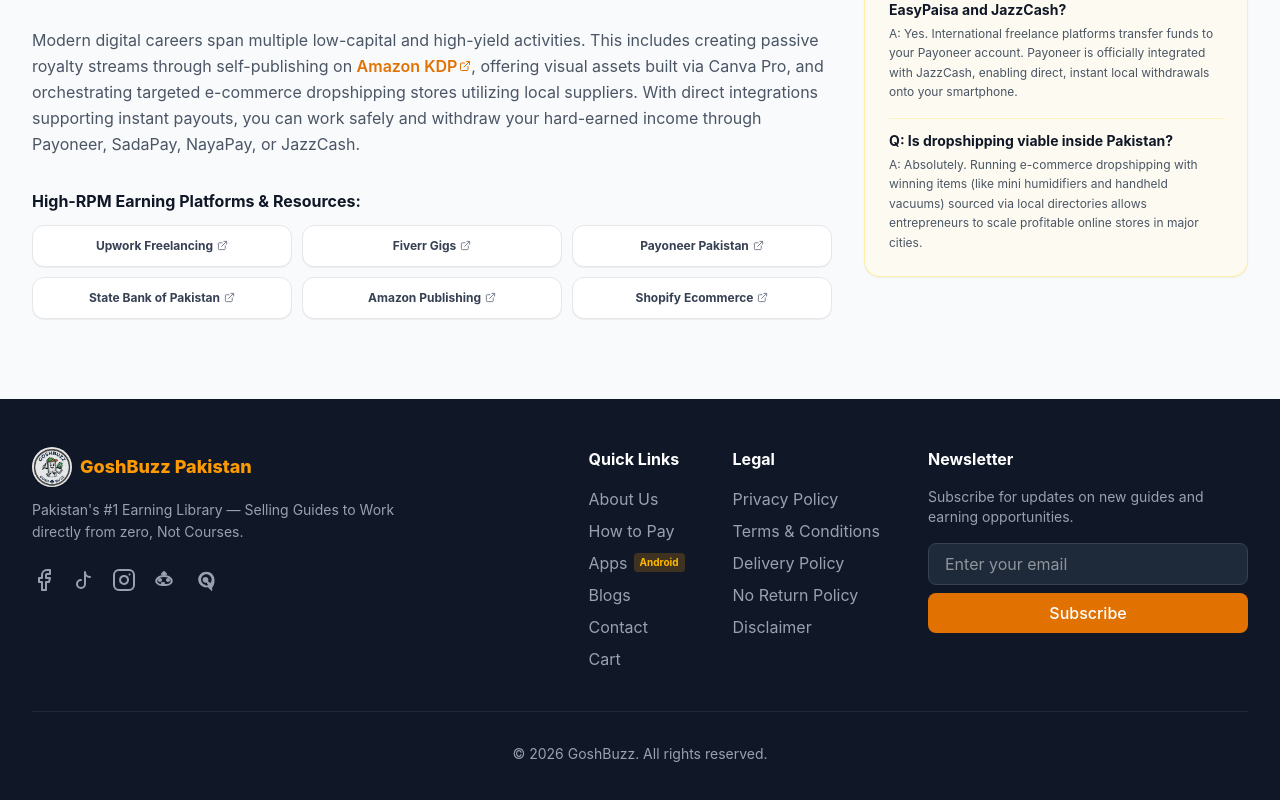
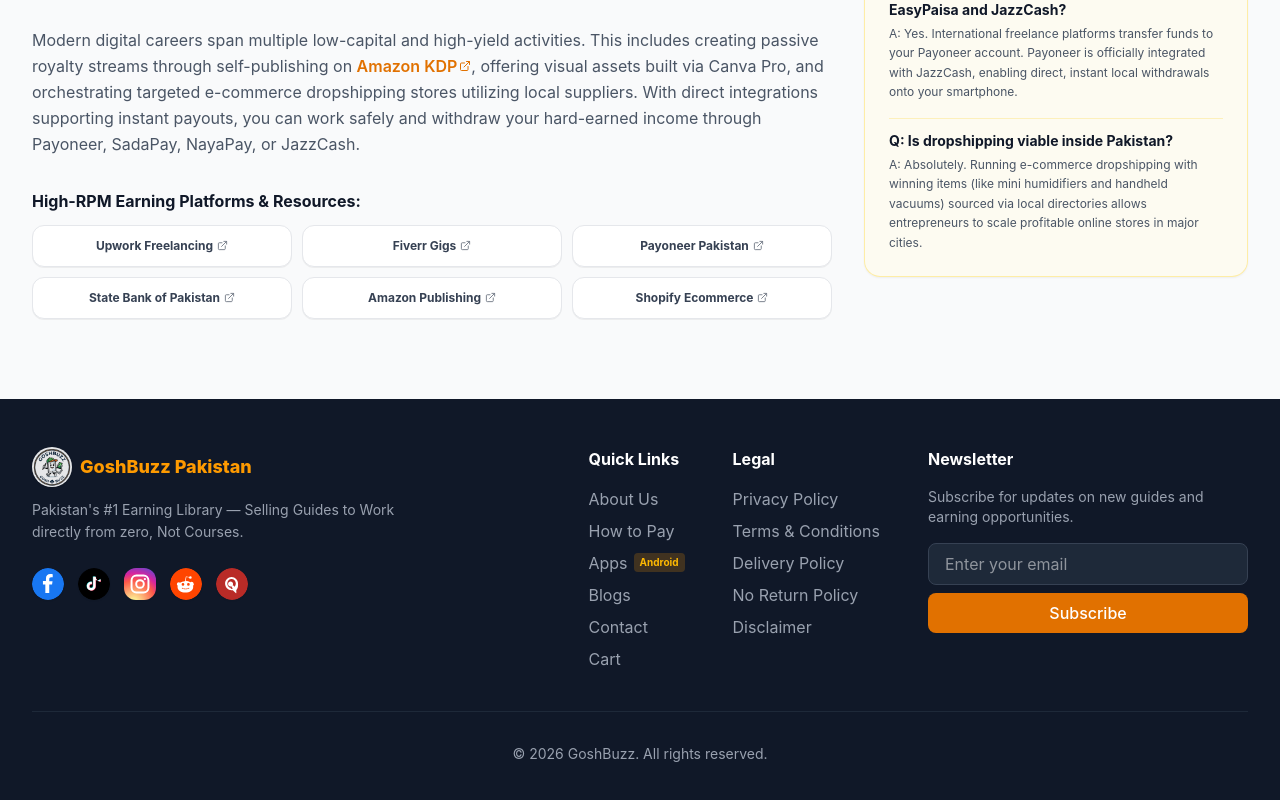
Before and after one commit to goshbuzz/GoshBuzz, a React (Vite) app: page / in a window 1280 px wide. Shown: the part 7695-8495 px from the top of the page. Built offline with nearby package versions, Linux system fonts and the light colour scheme.

Commit message:
style: update footer social media icons
Refine social media icon styling with new vector assets, hover animations, and improved layout consistency.

```diff
--- a/src/App.tsx
+++ b/src/App.tsx
@@ -358,119 +358,140 @@
                 from zero, Not Courses.
               </p>
 
-              <div className="flex gap-4 mt-6 justify-center lg:justify-start">
+              <div className="flex gap-3.5 mt-6 justify-center lg:justify-start items-center">
+                {/* Facebook */}
                 <a
                   href="https://www.facebook.com/goshbuzzllc"
                   target="_blank"
                   rel="noopener noreferrer"
-                  className="text-gray-400 hover:text-white transition-colors"
+                  className="hover:scale-110 hover:shadow-lg transition-all duration-200 rounded-full inline-block"
                   aria-label="Facebook"
                 >
                   <svg
-                    viewBox="0 0 24 24"
-                    width="24"
-                    height="24"
-                    stroke="currentColor"
-                    strokeWidth="2"
-                    fill="none"
-                    strokeLinecap="round"
-                    strokeLinejoin="round"
-                    className="css-i6dzq1"
+                    viewBox="0 0 36 36"
+                    width="32"
+                    height="32"
+                    className="rounded-full shadow-xs"
                   >
-                    <path d="M18 2h-3a5 5 0 0 0-5 5v3H7v4h3v8h4v-8h3l1-4h-4V7a1 1 0 0 1 1-1h3z"></path>
+                    <circle cx="18" cy="18" r="18" fill="#1877F2" />
+                    <path
+                      d="M22.5 18.8l.6-3.9h-3.7v-2.5c0-1.1.5-2.1 2.2-2.1h1.7V7c-.9-.1-1.9-.2-2.8-.2-2.9 0-4.8 1.8-4.8 5v2.9h-3.4v3.9H15v9.4c.7.1 1.5.2 2.2.2s1.5-.1 2.2-.2v-9.4h3.1z"
+                      fill="#FFFFFF"
+                    />
                   </svg>
                 </a>
+
+                {/* TikTok */}
                 <a
                   href="https://www.tiktok.com/@goshbuzz?_r=1&_t=ZN-97oFA8Mk5bS"
                   target="_blank"
                   rel="noopener noreferrer"
-                  className="text-gray-400 hover:text-white transition-colors"
+                  className="hover:scale-110 hover:shadow-lg transition-all duration-200 rounded-full inline-block"
                   aria-label="TikTok"
                 >
                   <svg
-                    xmlns="http://www.w3.org/2000/svg"
-                    width="24"
-                    height="24"
-                    viewBox="0 0 24 24"
-                    fill="none"
-                    stroke="currentColor"
-                    strokeWidth="2"
-                    strokeLinecap="round"
-                    strokeLinejoin="round"
+                    viewBox="0 0 36 36"
+                    width="32"
+                    height="32"
+                    className="rounded-full shadow-xs"
                   >
-                    <path d="M9 12a4 4 0 1 0 4 4V4a5 5 0 0 0 5 5" />
+                    <circle cx="18" cy="18" r="18" fill="#000000" />
+                    <path
+                      d="M22.2 13.8a5.5 5.5 0 0 1-2.8-.9v7.2a4.9 4.9 0 1 1-4.2-4.9v2.8a2.2 2.2 0 1 0 1.5 2.1V9.5h2.8a5.5 5.5 0 0 0 5.5 5.5v-2.8a2.9 2.9 0 0 1-2.8 1.6z"
+                      fill="#25F4EE"
+                    />
+                    <path
+                      d="M23 14.5a5.5 5.5 0 0 1-2.8-.9v7.2a4.9 4.9 0 1 1-4.2-4.9v2.8a2.2 2.2 0 1 0 1.5 2.1V10.2h2.8a5.5 5.5 0 0 0 5.5 5.5v-2.8a2.9 2.9 0 0 1-2.8 1.6z"
+                      fill="#FE2C55"
+                      opacity="0.9"
+                    />
+                    <path
+                      d="M22.6 14.1a5.5 5.5 0 0 1-2.8-.9v7.2a4.9 4.9 0 1 1-4.2-4.9v2.8a2.2 2.2 0 1 0 1.5 2.1V9.8h2.8a5.5 5.5 0 0 0 5.5 5.5v-2.8a2.9 2.9 0 0 1-2.8 1.6z"
+                      fill="#FFFFFF"
+                    />
                   </svg>
                 </a>
+
+                {/* Instagram */}
                 <a
                   href="https://www.instagram.com/goshbuzz"
                   target="_blank"
                   rel="noopener noreferrer"
-                  className="text-gray-400 hover:text-white transition-colors"
+                  className="hover:scale-110 hover:shadow-lg transition-all duration-200 rounded-xl inline-block"
                   aria-label="Instagram"
                 >
                   <svg
-                    viewBox="0 0 24 24"
-                    width="24"
-                    height="24"
-                    stroke="currentColor"
-                    strokeWidth="2"
-                    fill="none"
-                    strokeLinecap="round"
-                    strokeLinejoin="round"
-                    className="css-i6dzq1"
+                    viewBox="0 0 36 36"
+                    width="32"
+                    height="32"
+                    className="rounded-xl shadow-xs"
                   >
+                    <defs>
+                      <radialGradient id="footerIgGrad" r="150%" cx="30%" cy="107%">
+                        <stop stopColor="#fdf497" offset="0%" />
+                        <stop stopColor="#fdf497" offset="5%" />
+                        <stop stopColor="#fd5949" offset="45%" />
+                        <stop stopColor="#d6249f" offset="60%" />
+                        <stop stopColor="#285AEB" offset="90%" />
+                      </radialGradient>
+                    </defs>
+                    <rect width="36" height="36" rx="9" fill="url(#footerIgGrad)" />
+                    <circle cx="18" cy="18" r="4.3" stroke="#FFFFFF" strokeWidth="2.2" fill="none" />
                     <rect
-                      x="2"
-                      y="2"
-                      width="20"
-                      height="20"
-                      rx="5"
-                      ry="5"
-                    ></rect>
-                    <path d="M16 11.37A4 4 0 1 1 12.63 8 4 4 0 0 1 16 11.37z"></path>
-                    <line x1="17.5" y1="6.5" x2="17.51" y2="6.5"></line>
+                      x="8.5"
+                      y="8.5"
+                      width="19"
+                      height="19"
+                      rx="5.5"
+                      stroke="#FFFFFF"
+                      strokeWidth="2.2"
+                      fill="none"
+                    />
+                    <circle cx="23.5" cy="12.5" r="1.3" fill="#FFFFFF" />
                   </svg>
                 </a>
+
+                {/* Reddit */}
                 <a
                   href="https://www.reddit.com/u/SteakEquivalent8571/s/mODX6W7gTo"
                   target="_blank"
                   rel="noopener noreferrer"
-                  className="text-gray-400 hover:text-white transition-colors"
+                  className="hover:scale-110 hover:shadow-lg transition-all duration-200 rounded-full inline-block"
                   aria-label="Reddit"
                 >
                   <svg
-                    xmlns="http://www.w3.org/2000/svg"
-                    width="24"
-                    height="24"
-                    viewBox="0 0 24 24"
-                    fill="none"
-                    stroke="currentColor"
-                    strokeWidth="2"
-                    strokeLinecap="round"
-                    strokeLinejoin="round"
+                    viewBox="0 0 36 36"
+                    width="32"
+                    height="32"
+                    className="rounded-full shadow-xs"
                   >
-                    <path d="M12 8c2.8 0 5.4.9 6.8 2.6c1.1 1.4 1.2 3.1.2 4.4c-1 1.3-2.9 2-5 2H10c-2.1 0-4-.7-5-2c-1-1.3-.9-3 .2-4.4C6.6 8.9 9.2 8 12 8z" />
-                    <path d="M12 8V4m0 0l-2 2m2-2l2 2" />
-                    <circle cx="8" cy="12" r="1" />
-                    <circle cx="16" cy="12" r="1" />
-                    <path d="M10 15c.5.5 1.5.5 2 0" />
+                    <circle cx="18" cy="18" r="18" fill="#FF4500" />
+                    <path
+                      d="M26.5 17.5a2.1 2.1 0 0 0-2.1-2c-.6 0-1.1.2-1.5.6-1.4-1-3.3-1.6-5.3-1.7l.9-4.3 2.9.6a1.5 1.5 0 1 0 1.5-1.5 1.5 1.5 0 0 0-1.4 1l-3.3-.7a.4.4 0 0 0-.4.3l-1.1 5.2c-2.1.1-4 .7-5.4 1.7a2.1 2.1 0 0 0-1.5-.6 2.1 2.1 0 0 0-2.1 2c0 .8.4 1.4 1 1.8a5.5 5.5 0 0 0-.2 1.4c0 3.6 3.9 6.4 8.8 6.4s8.8-2.8 8.8-6.4c0-.5-.1-1-.2-1.4.6-.4 1-1 1-1.8zm-13.4 1a1.5 1.5 0 1 1 1.5 1.5 1.5 1.5 0 0 1-1.5-1.5zm8.7 4.3c-.9.9-2.5 1.2-4.3 1.2s-3.4-.3-4.3-1.2a.4.4 0 0 1 .5-.5c.6.6 2 1 3.8 1s3.2-.4 3.8-1a.4.4 0 0 1 .5.5zm-1.1-2.8a1.5 1.5 0 1 1 1.5-1.5 1.5 1.5 0 0 1-1.5 1.5z"
+                      fill="#FFFFFF"
+                    />
                   </svg>
                 </a>
+
+                {/* Quora */}
                 <a
                   href="https://www.quora.com/profile/Gosh-Buzz?ch=3&oid=3192845446&share=44e94410&srid=5DG11Y&target_type=user"
                   target="_blank"
                   rel="noopener noreferrer"
-                  className="text-gray-400 hover:text-white transition-colors flex items-center justify-center"
+                  className="hover:scale-110 hover:shadow-lg transition-all duration-200 rounded-full inline-block"
                   aria-label="Quora"
                 >
                   <svg
-                    role="img"
-                    viewBox="0 0 24 24"
-                    width="24"
-                    height="24"
-                    fill="currentColor"
+                    viewBox="0 0 36 36"
+                    width="32"
+                    height="32"
+                    className="rounded-full shadow-xs"
                   >
-                    <path d="M22.476 11.584c0-4.331-3.64-7.844-8.13-7.844s-8.13 3.513-8.13 7.844c0 4.33 3.64 7.843 8.13 7.843.51 0 1.01-.046 1.493-.133l3.58 3.58a.465.465 0 0 0 .795-.33l-.04-3.136c1.428-1.572 2.302-3.666 2.302-5.964zm-8.13 5.4c-2.923 0-5.302-2.422-5.302-5.4s2.379-5.4 5.302-5.4c2.924 0 5.302 2.422 5.302 5.4 0 1.272-.435 2.443-1.168 3.376-.088.088-.172.18-.242.285-.506-.855-1.312-1.488-2.316-1.704a2.91 2.91 0 0 0 .524-1.68c0-1.602-1.304-2.91-2.91-2.91a2.91 2.91 0 0 0-2.91 2.91c0 1.603 1.304 2.91 2.91 2.91.433 0 .84-.096 1.206-.265.176 1.004.81 1.81 1.665 2.316-.905.733-2.076 1.168-3.35 1.168z" />
+                    <circle cx="18" cy="18" r="18" fill="#B92B27" />
+                    <path
+                      d="M24.8 17.5c0-4.1-3.3-7.5-7.3-7.5s-7.3 3.4-7.3 7.5 3.3 7.5 7.3 7.5c.5 0 .9 0 1.4-.1l3.3 3.3a.4.4 0 0 0 .7-.3l-.1-2.9c1.3-1.4 2-3.4 2-5.5zm-7.3 5.1c-2.6 0-4.8-2.3-4.8-5.1s2.2-5.1 4.8-5.1 4.8 2.3 4.8 5.1c0 1.3-.4 2.4-1.1 3.3-.1.1-.1.3-.3.3-.5-.8-1.3-1.4-2.2-1.6a2.8 2.8 0 0 0 .5-1.6c0-1.5-1.2-2.8-2.8-2.8s-2.8 1.3-2.8 2.8 1.2 2.8 2.8 2.8c.4 0 .8-.1 1.1-.3.1 1 .8 1.8 1.6 2.3-.9.6-1.9 1-3 1z"
+                      fill="#FFFFFF"
+                    />
                   </svg>
                 </a>
               </div>
```
